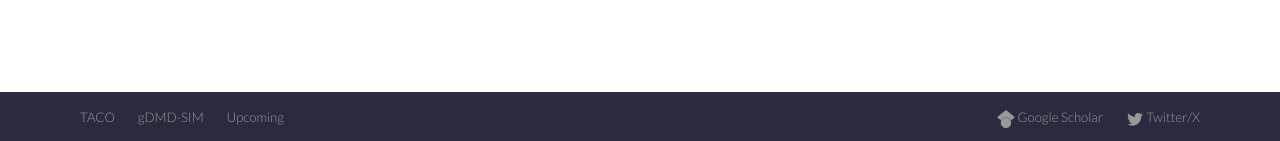
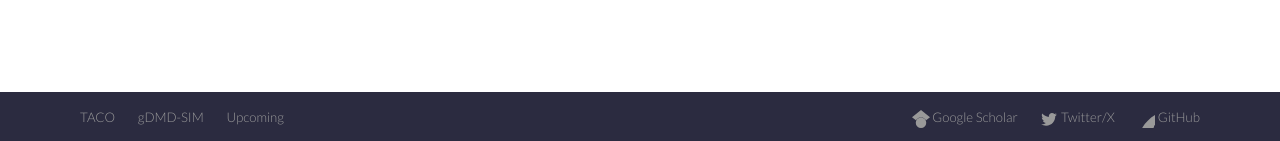
Before and after one commit to DZGong/DZGong.github.io, a Jekyll site: the page built from about.html, in a window 1280 px wide and 900 px high, scrolled down 873 px. Shown: the part 756-897 px from the top of the window. Built offline with Jekyll 4.4.1, drawn with Linux system fonts in a browser that asks for light colours; nearby versions of some CDN libraries.

Commit message:
test change 15

```diff
--- a/_data/footer.yml
+++ b/_data/footer.yml
@@ -19,6 +19,10 @@ right_links:
     link: https://twitter.com/dz_gong
     social_icon: Twitter
     new_window: true
+  - name: GitHub
+    link: https://github.com/DZGong
+    social_icon: Github
+    new_window: true
   # - name:
   #   link: https://youtube.com/c/cloudcannon
   #   social_icon: YouTube
--- a/_includes/social-icon.html
+++ b/_includes/social-icon.html
@@ -19,4 +19,6 @@
 		<svg fill="#000000" height="24" viewBox="0 0 24 24" width="24" xmlns="http://www.w3.org/2000/svg"><path d="M20 4H4c-1.1 0-1.99.9-1.99 2L2 18c0 1.1.9 2 2 2h16c1.1 0 2-.9 2-2V6c0-1.1-.9-2-2-2zm0 4l-8 5-8-5V6l8 5 8-5v2z"/><path d="M0 0h24v24H0z" fill="none"/></svg>
 	{% when "Scholar" %}
 		<svg fill="#000000" height="24" viewBox="0 0 24 24" width="24" xmlns="http://www.w3.org/2000/svg"><path d="M5.242 13.769 0 9.5 12 0l12 9.5-5.242 4.269C17.548 11.249 14.978 9.5 12 9.5c-2.977 0-5.548 1.748-6.758 4.269zM12 10a7 7 0 1 0 0 14 7 7 0 0 0 0-14z"/></svg>
+	{% when "Github" %}
+		<svg fill="#000000" height="24" viewBox="0 0 24 24" width="24" xmlns="http://www.w3.org/2000/svg"><path d="M48.854 0C21.839 0 0 22 0 49.217c0 21.756 13.993 40.172 33.405 46.69 2.427.49 3.316-1.059 3.316-2.362 0-1.141-.08-5.052-.08-9.127-13.59 2.934-16.42-5.867-16.42-5.867-2.184-5.704-5.42-7.17-5.42-7.17-4.448-3.015.324-3.015.324-3.015 4.934.326 7.523 5.052 7.523 5.052 4.367 7.496 11.404 5.378 14.235 4.074.404-3.178 1.699-5.378 3.074-6.6-10.839-1.141-22.243-5.378-22.243-24.283 0-5.378 1.94-9.778 5.014-13.2-.485-1.222-2.184-6.275.486-13.038 0 0 4.125-1.304 13.426 5.052a46.97 46.97 0 0 1 12.214-1.63c4.125 0 8.33.571 12.213 1.63 9.302-6.356 13.427-5.052 13.427-5.052 2.67 6.763.97 11.816.485 13.038 3.155 3.422 5.015 7.822 5.015 13.2 0 18.905-11.404 23.06-22.324 24.283 1.78 1.548 3.316 4.481 3.316 9.126 0 6.6-.08 11.897-.08 13.526 0 1.304.89 2.853 3.316 2.364 19.412-6.52 33.405-24.935 33.405-46.691C97.707 22 75.788 0 48.854 0z"/></svg>
 {% endcase %}
```
Also changed, not shown: images/logo/github-mark.png (added), images/logo/github-mark.svg (added).
